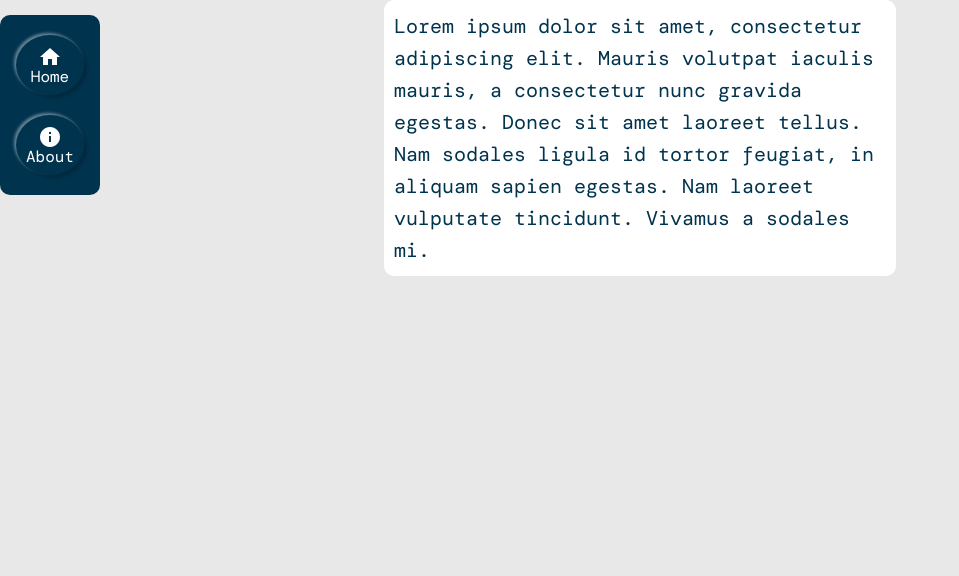
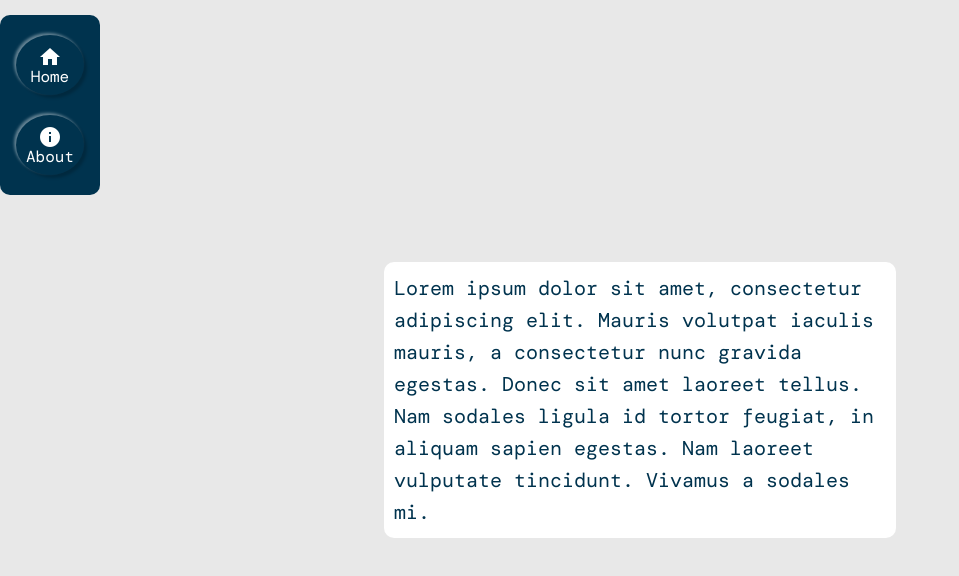
Before and after one commit to casey-minzi/movie_app_2020, a React (Create React App) app: page /#/about in a window 1280 px wide. Shown: the top 576 px of the page, without its empty margins (0-959 px from the left). Built offline with nearby package versions, Linux system fonts and the light colour scheme; a web font is replaced by a local one.

Commit message:
Deploying the App

```diff
--- a/src/routes/About.css
+++ b/src/routes/About.css
@@ -1,3 +1,6 @@
+.About {
+    height: 100vh;
+}
 .About .container {
     background-color: #ffffff;
     width: 40%;
```
Also changed, not shown: package.json (+7 -3 lines), 1 other file (tests, documents, lock files or other folders).
